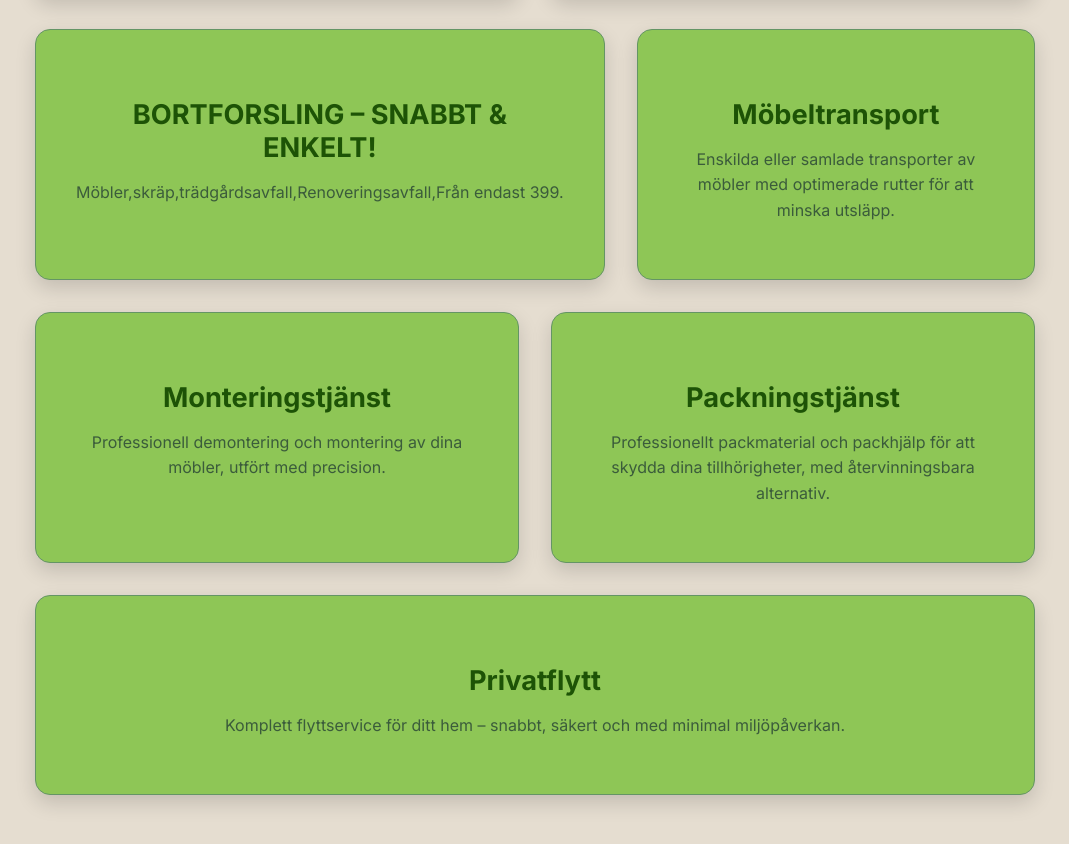
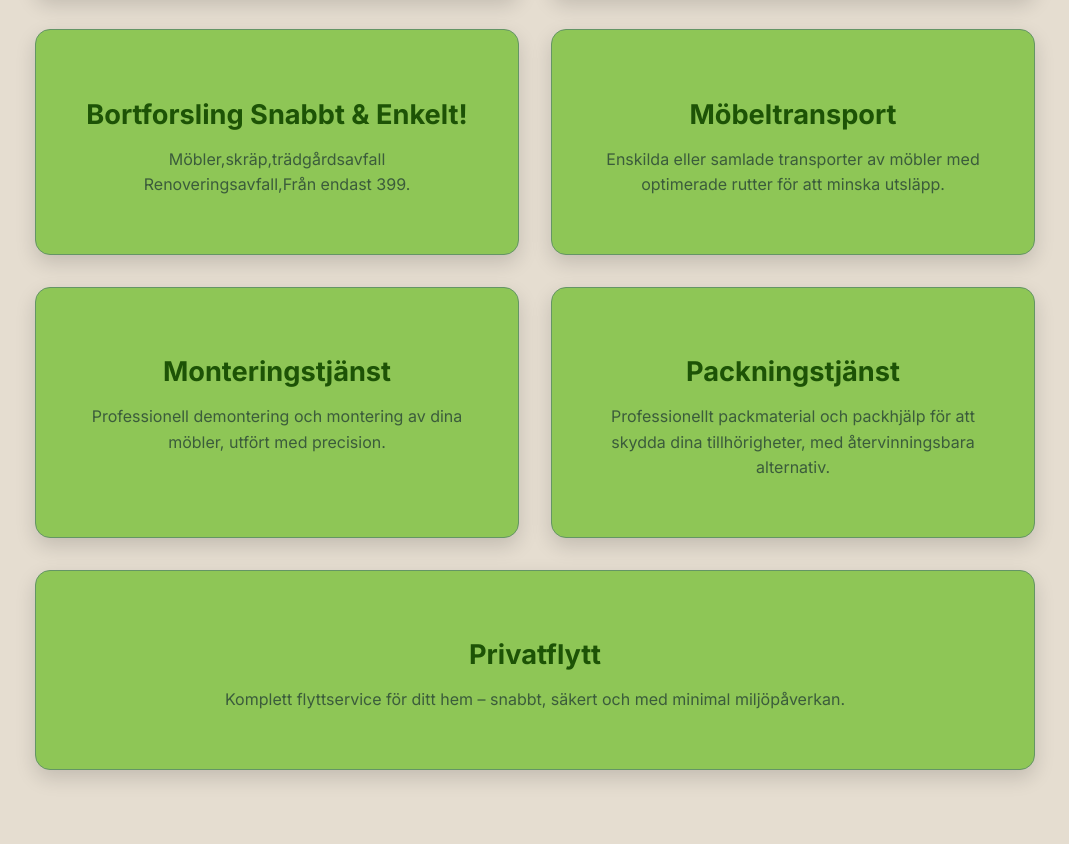
Before and after one commit to Shahir420/EcoCarrier, a plain HTML site: page index.html in a window 1280 px wide. Shown: the part 1361-2205 px from the top of the page, without its empty margins (105-1174 px from the left). Drawn offline with Linux system fonts and the light colour scheme.

Commit message:
Update index.html

```diff
--- a/index.html
+++ b/index.html
@@ -59,8 +59,9 @@
         <p>Effektiva företagsflyttar med minimalt avbrott i verksamheten och fokus på hållbarhet.</p>
       </div>
       <div class="service">
-        <h3>BORTFORSLING – SNABBT & ENKELT!</h3>
-        <p>Möbler,skräp,trädgårdsavfall,Renoveringsavfall,Från endast 399.</p>
+        <h3>Bortforsling Snabbt & Enkelt!</h3>
+        <p>Möbler,skräp,trädgårdsavfall<br>
+          Renoveringsavfall,Från endast 399.</p>
       </div>
       <div class="service">
         <h3>Möbeltransport</h3>
```
